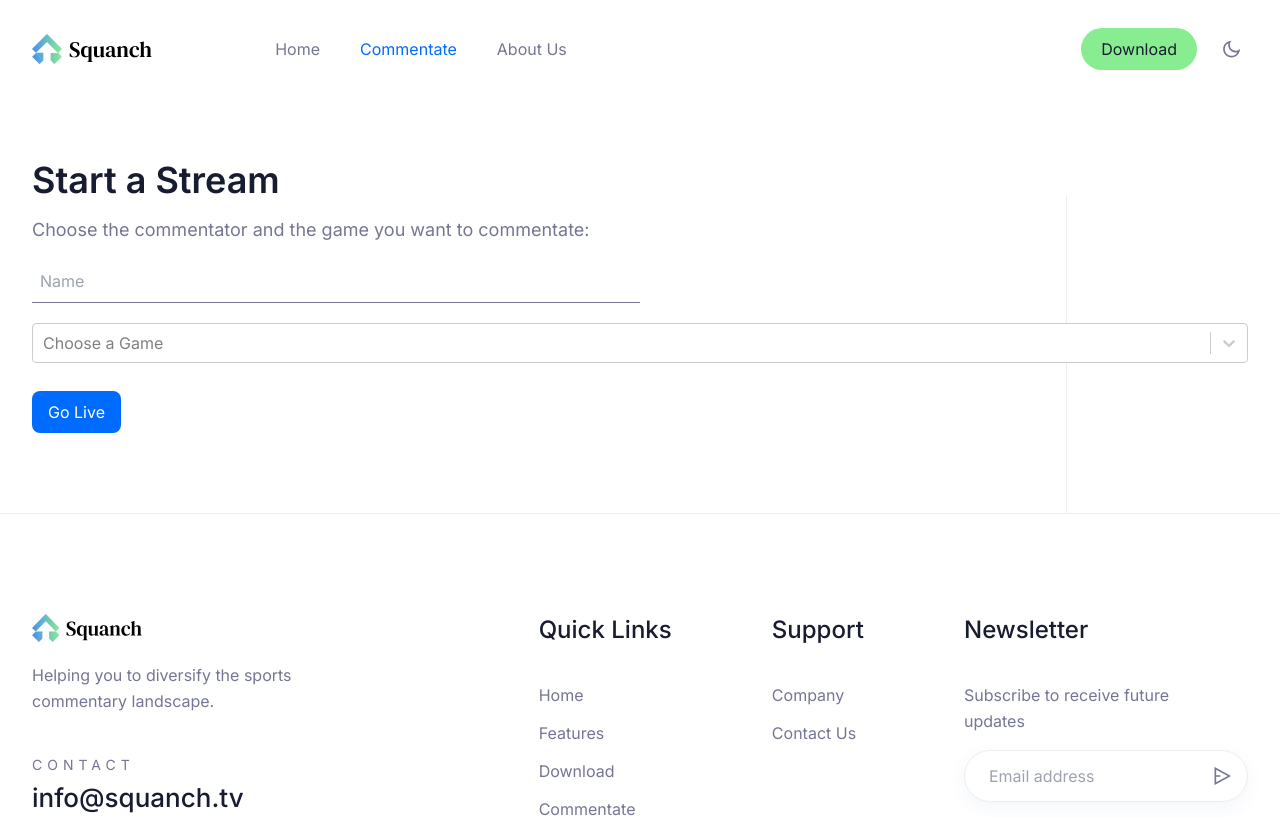
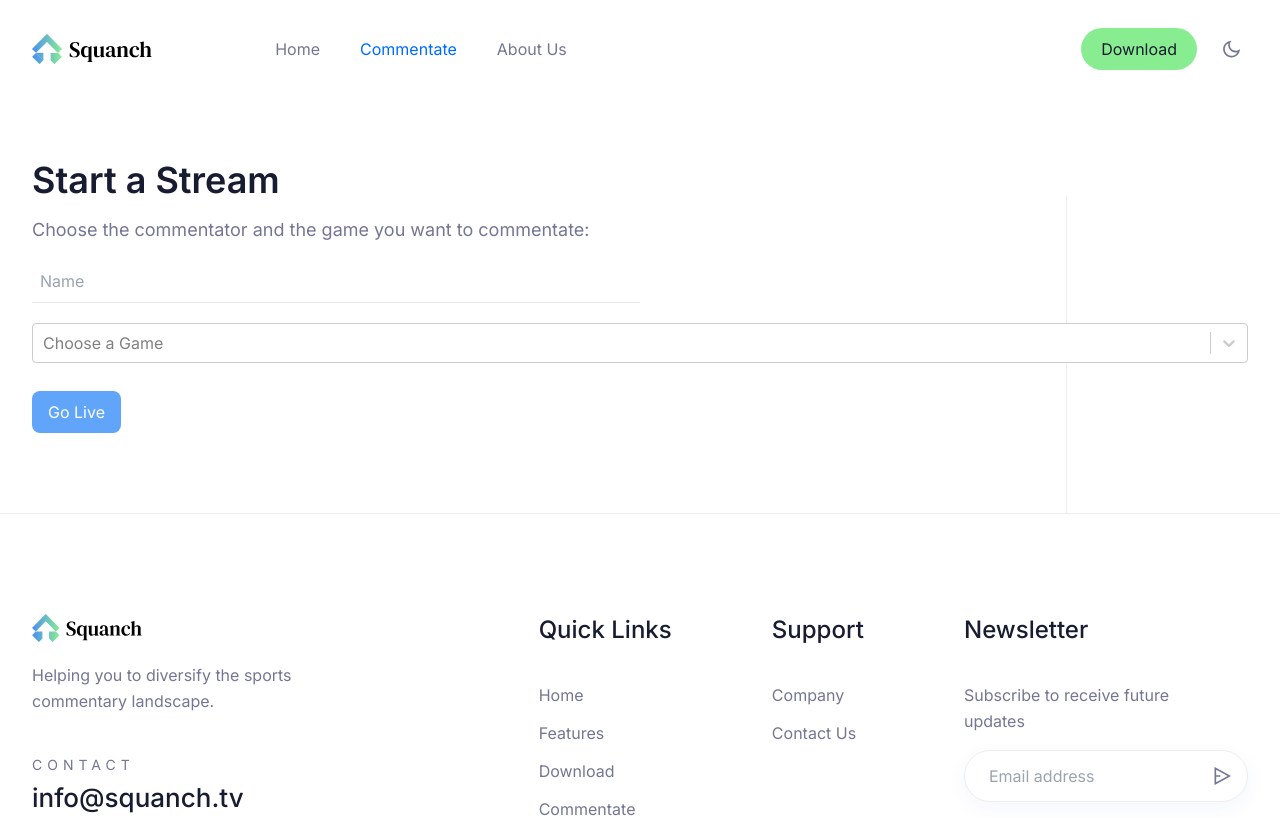
Before and after one commit to oliverkieran/squanch-website, a Next.js app: page /commentate in a window 1280 px wide. Shown: the top 818 px of the page. Built offline with nearby package versions, Linux system fonts and the light colour scheme.

Commit message:
changed button colors to blue

```diff
--- a/components/Hero/index.tsx
+++ b/components/Hero/index.tsx
@@ -36,13 +36,13 @@ const Hero = () => {
                 <div className="flex flex-wrap gap-5">
                   <Link
                     href="#extension"
-                    className="flex bg-black hover:bg-blackho dark:bg-btndark text-white rounded-full ease-in-out duration-300 px-7.5 py-2.5"
+                    className="flex bg-blue-400 hover:bg-blue-600 dark:bg-btndark text-white rounded-full ease-in-out duration-300 px-7.5 py-2.5"
                   >
                     Viewer
                   </Link>
                   <Link
                     href="/commentate"
-                    className="flex bg-black hover:bg-blackho dark:bg-btndark text-white rounded-full ease-in-out duration-300 px-7.5 py-2.5"
+                    className="flex bg-blue-400 hover:bg-blue-600 dark:bg-btndark text-white rounded-full ease-in-out duration-300 px-7.5 py-2.5"
                   >
                     Commentator
                   </Link>
--- a/components/NextGames/index.tsx
+++ b/components/NextGames/index.tsx
@@ -63,7 +63,7 @@ const NextGames = () => {
                 data-tally-emoji-text="⚽"
                 data-tally-emoji-animation="bounce"
                 data-tally-auto-close="2000"
-                className="bg-btndark hover:bg-hoverdark text-white rounded-full px-5 py-2"
+                className="bg-blue-400 hover:bg-blue-600 text-white rounded-full px-5 py-2"
               >
                 Request a game
               </button>
--- a/components/Stream/index.tsx
+++ b/components/Stream/index.tsx
@@ -77,7 +77,7 @@ const Stream = () => {
           />
           <input
             type="submit"
-            className="bg-primary text-white hover:bg-primaryho px-4 py-2 rounded-lg mt-2"
+            className="bg-blue-400 hover:bg-blue-600 text-white  px-4 py-2 rounded-lg mt-2"
             value="Go Live"
           />
         </form>
--- a/tailwind.config.js
+++ b/tailwind.config.js
@@ -14,6 +14,7 @@ module.exports = {
     fontFamily: {
       inter: ["Inter", "sans-serif"],
     },
+    extend: {
       colors: {
         current: "currentColor",
         transparent: "transparent",
@@ -42,7 +43,6 @@ module.exports = {
         info: "#BFDBFE",
         success: "#22C55E"
       },
-    extend: {
       fontSize: {
         metatitle: ["12px", "20px"],
         sectiontitle: ["14px", "22px"],
```
Lines whose indentation alone changed are shown as unchanged.
